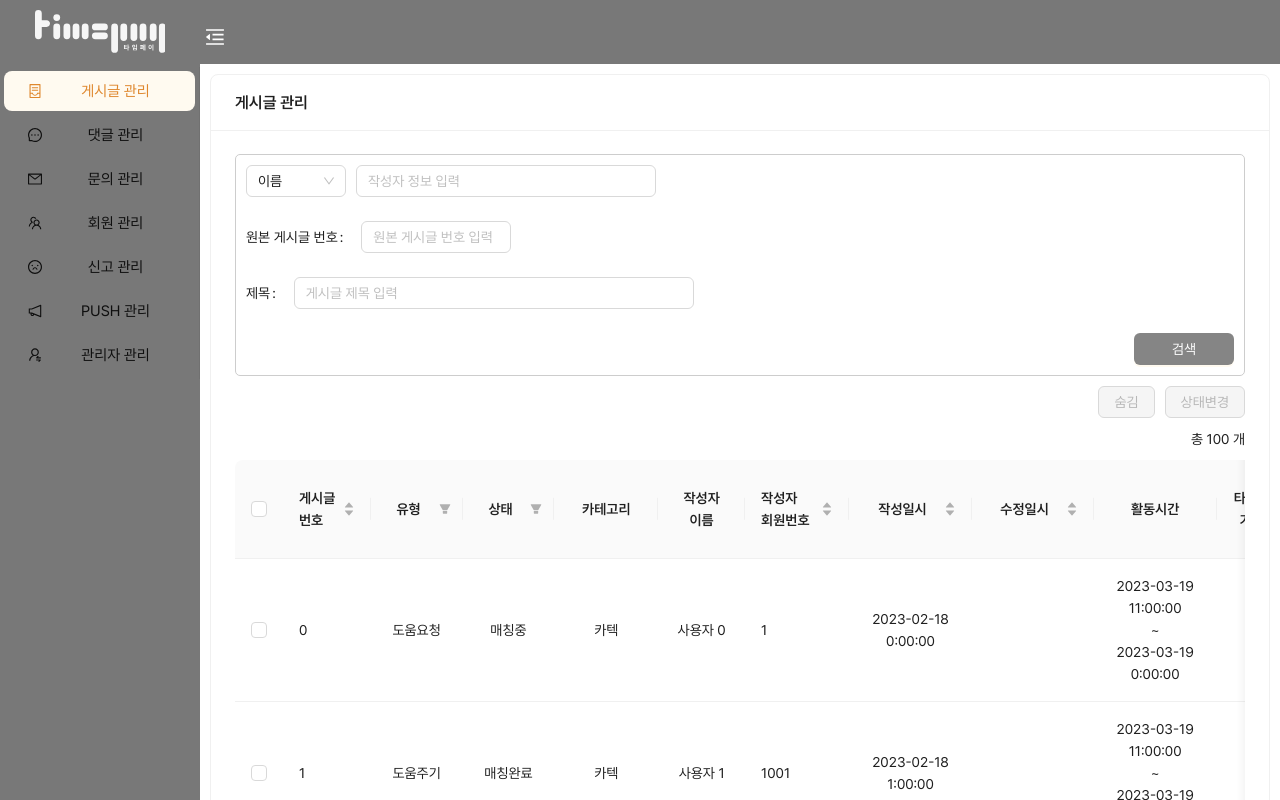
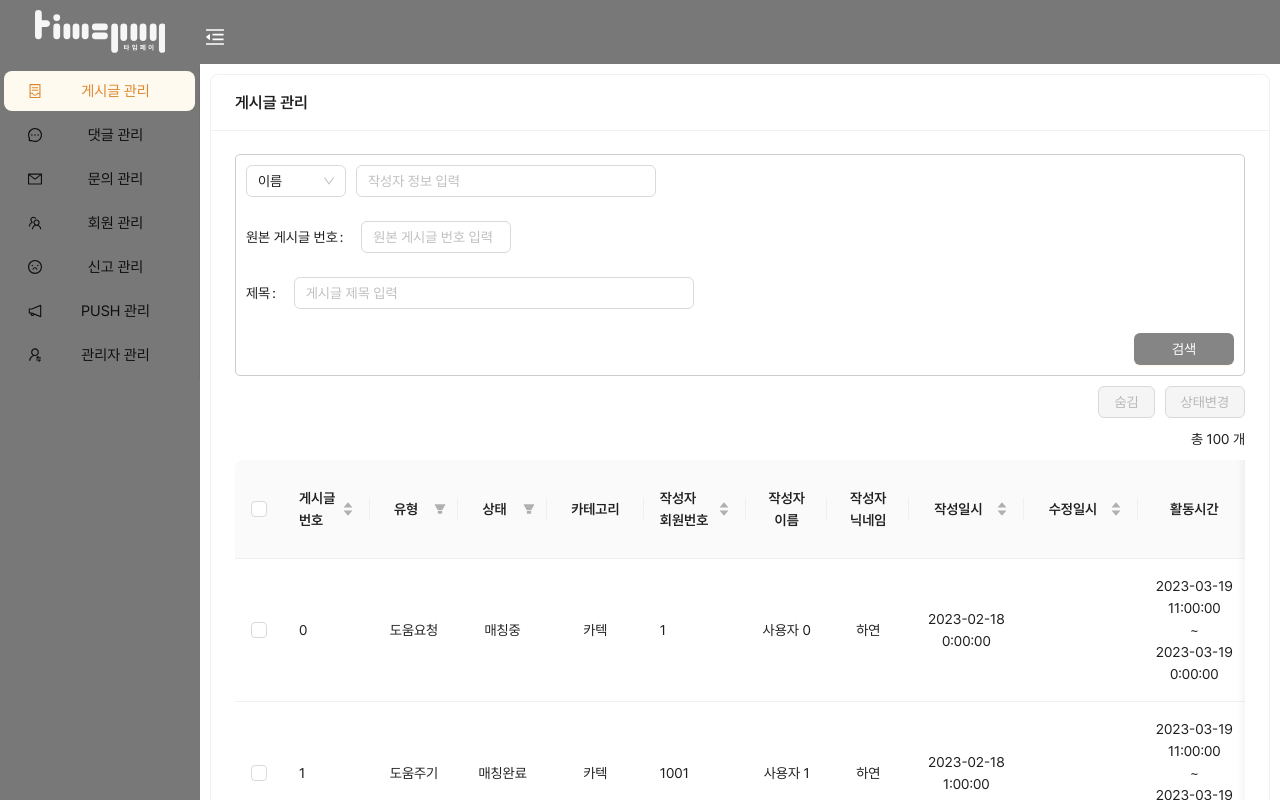
Before and after one commit to woonsango/timebank-front, a React (Create React App) app in the folder src/front-end/timepay-admin/: page /post-management in a window 1280 px wide. Shown: the top 800 px of the page. Built offline with nearby package versions, Linux system fonts and the light colour scheme.

Commit message:
chore: 게시글 관리 테이블 작성자 닉네임 추가

```diff
--- a/src/front-end/timepay-admin/src/components/PostTable/PostTable.tsx
+++ b/src/front-end/timepay-admin/src/components/PostTable/PostTable.tsx
@@ -136,6 +136,14 @@ const PostTable = ({
         width: 120,
       },
       {
+        title: '작성자 회원번호',
+        key: 'userPk',
+        dataIndex: 'userPk',
+        width: 110,
+        sorter: (a: IPost, b: IPost) => a.user.userPk - b.user.userPk,
+        render: (_userPk: string, record: IPost) => record.user.userPk,
+      },
+      {
         title: '작성자 이름',
         key: 'userName',
         dataIndex: 'userName',
@@ -144,12 +152,12 @@ const PostTable = ({
         render: (_userName: string, record: IPost) => record.user.name,
       },
       {
-        title: '작성자 회원번호',
-        key: 'userPk',
-        dataIndex: 'userPk',
-        width: 110,
-        sorter: (a: IPost, b: IPost) => a.user.userPk - b.user.userPk,
-        render: (_userPk: string, record: IPost) => record.user.userPk,
+        title: '작성자 닉네임',
+        key: 'userNickname',
+        dataIndex: 'userNickname',
+        width: 100,
+        align: 'center',
+        render: (_userNickname: string, record: IPost) => record.user.nickname,
       },
       {
         title: '작성일시',
```
